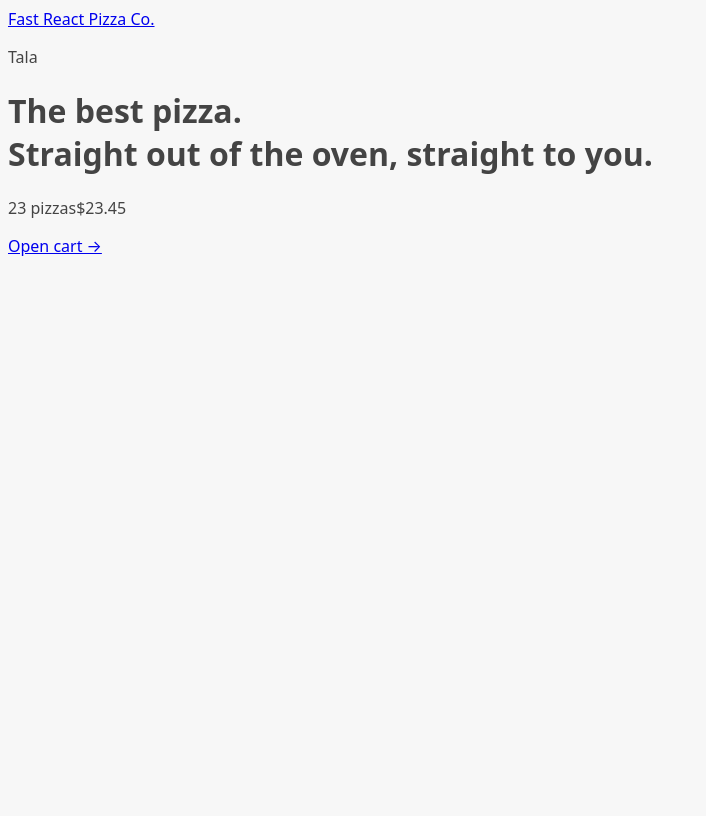
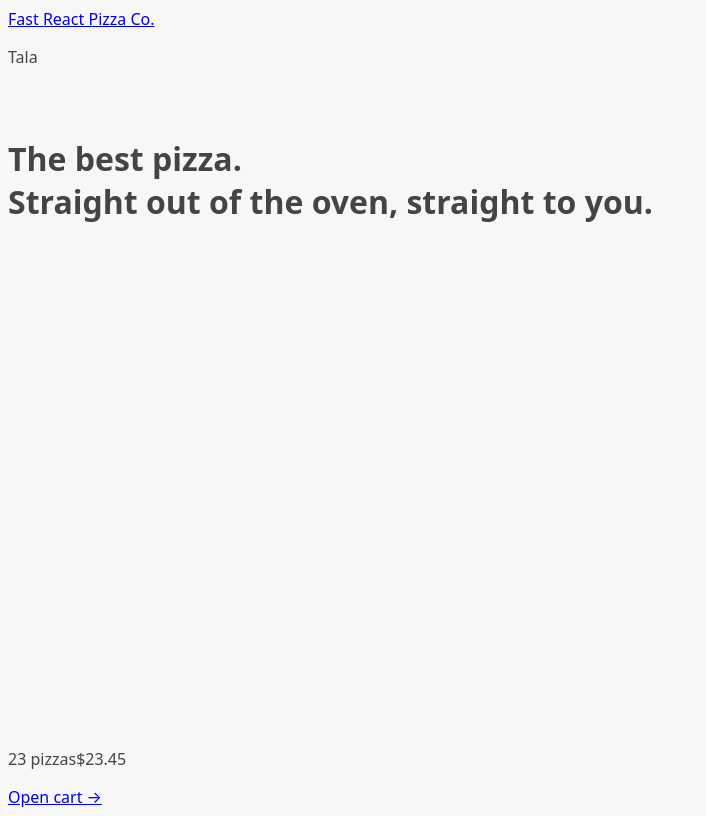
Before and after one commit to Tala-cmd/react-pizza, a React (Vite) app: page / in a window 1280 px wide. Shown: the whole page, without its empty margins (0-706 px from the left). Built offline with nearby package versions, Linux system fonts and the light colour scheme; the HTML template or start-up script is replaced by a standard one.

Commit message:
Displaying a loader indicator

```diff
--- a/src/ui/AppLayout.jsx
+++ b/src/ui/AppLayout.jsx
@@ -1,10 +1,16 @@
-import { Outlet } from 'react-router-dom'
+import { Outlet, useNavigation } from 'react-router-dom'
 import CartOverview from '../features/cart/CartOverview'
 import Header from './Header'
+import Loader from './Loader'
 
 function AppLayout() {
+  const navigation = useNavigation()
+  const isLoading = navigation.state === 'loading'
+  console.log(navigation)
+
   return (
-    <div>
+    <div className='layout'>
+      {isLoading && <Loader />}
       <Header />
 
       <main>
--- /dev/null
+++ b/src/ui/Loader.jsx
@@ -0,0 +1,9 @@
+import React from 'react'
+
+function Loader() {
+  return (
+    <div className='loader'></div>
+  )
+}
+
+export default Loader
```
